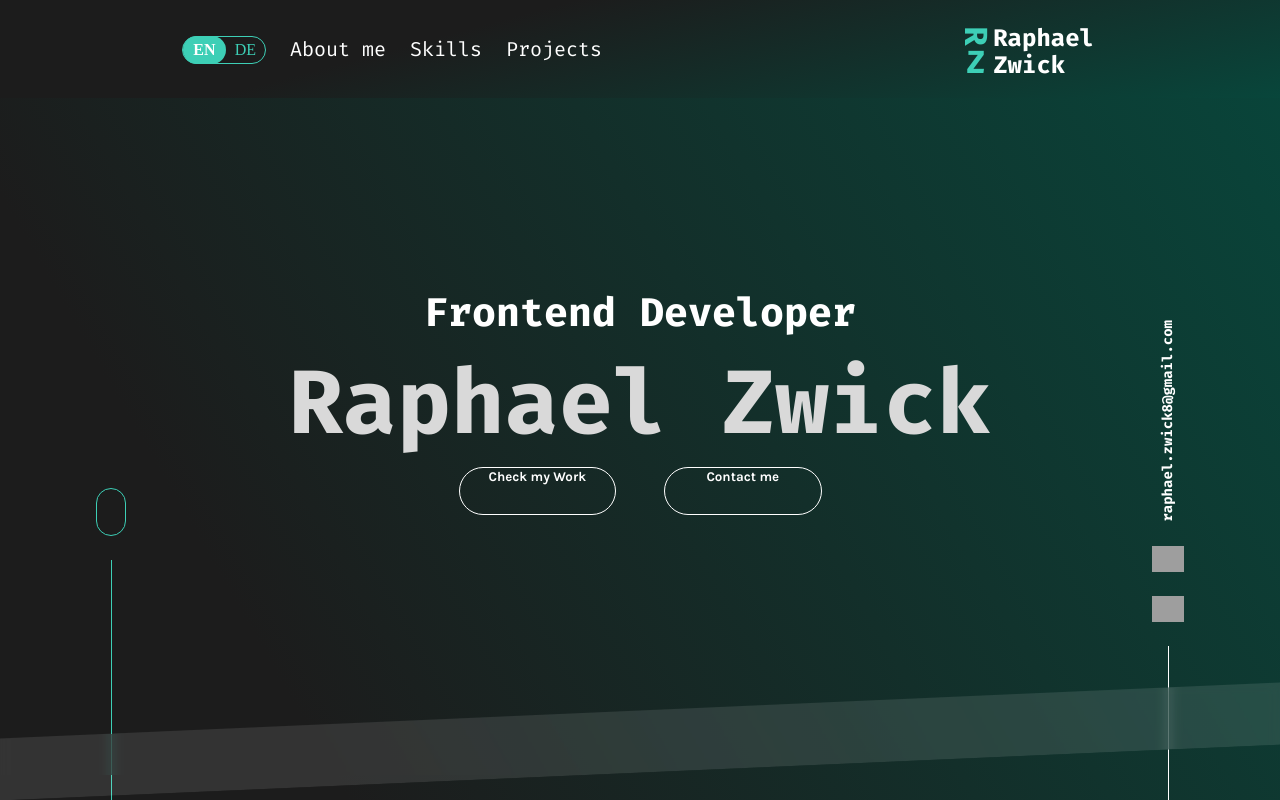
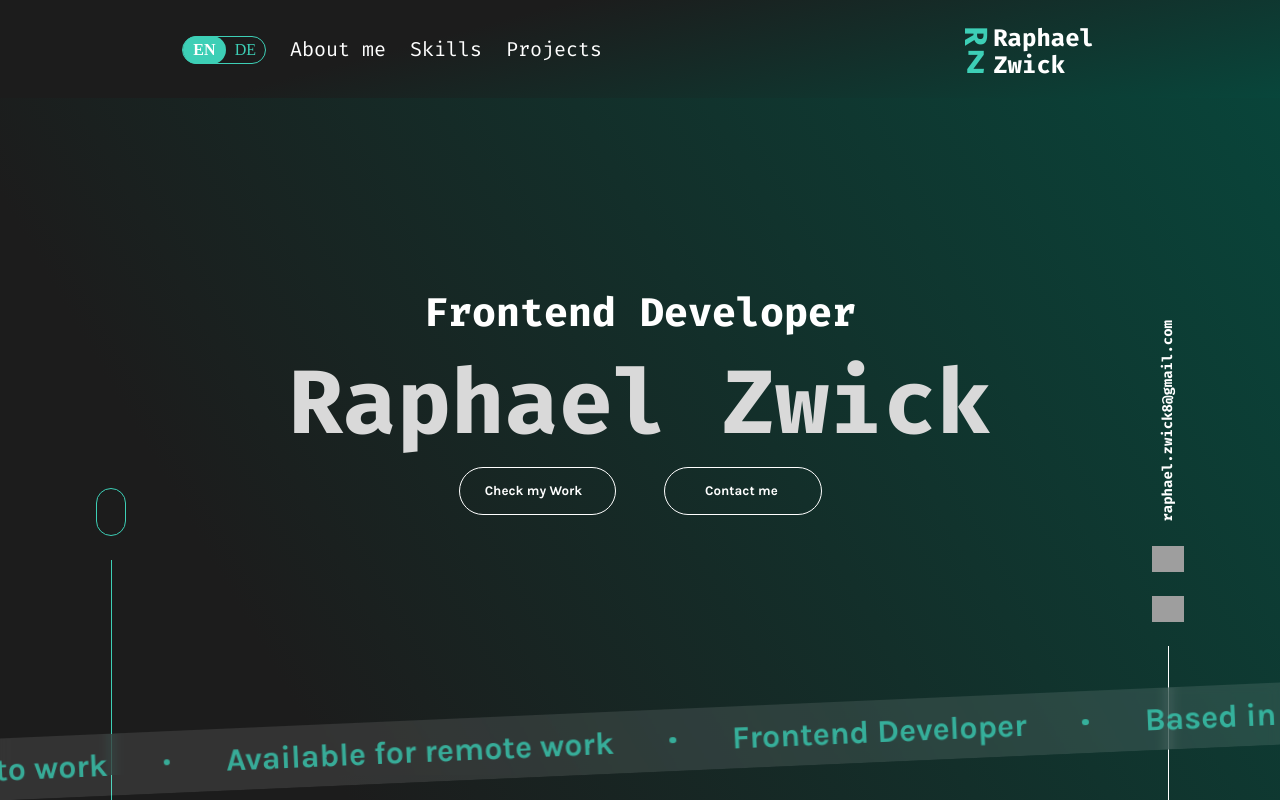
Before and after one commit to FederDonut/Portfolio, an Angular app: page / in a window 1280 px wide. Built offline with nearby package versions, Linux system fonts and the light colour scheme; grey boxes are pictures that could not be loaded.

Commit message:
add carousel animation at the landingpage

```diff
--- a/src/app/landingpage/landingpage.html
+++ b/src/app/landingpage/landingpage.html
@@ -9,8 +9,21 @@
         <h1>Raphael Zwick</h1>
         <div class="nav-btn">
 
-            <button><div class="btn-content">Check my Work</div></button>
-            <button><div class="btn-content">Contact me</div></button>
+            <button>
+              <div class="btn-content-wrapper-one">
+                <div class="btn-content"><p>Check my Work</p></div>
+                <div araia-hidden="true" class="btn-content"><p>Check my Work</p></div>
+              </div>
+            </button>
+
+            <button>
+              <div class="btn-content-wrapper-two">
+                <div class="btn-content"><p>Contact me</p></div>
+                <div aria-hidden="true" class="btn-content"><p>Contact me</p></div>
+              </div>
+
+            </button>
+
         </div>
    </div>
 
@@ -30,10 +43,34 @@
     </div>
   </section>
   <section class="carousel">
-    <div class="carousel-elements">
-      <div class="c-content"></div>
-      <div class="point"></div>
+    <div class="carousel-wrapper">
+
+
+      <div class="carousel-elements">
+        <div class="point"></div>
+        <div class="c-content"><p>Frontend Developer</p></div>
+        <div class="point"></div>
+        <div class="c-content"><p>Based in Ulm</p></div>
+        <div class="point"></div>
+        <div class="c-content"><p>Open to work</p></div>
+        <div class="point"></div>
+        <div class="c-content"><p>Available for remote work</p></div>
+        <div class="point"></div>
+      </div>
+
+      <div aria-hidden="true" class="carousel-elements">
+
+        <div class="c-content"><p>Frontend Developer</p></div>
+        <div class="point"></div>
+        <div class="c-content"><p>Based in Ulm</p></div>
+        <div class="point"></div>
+        <div class="c-content"><p>Open to work</p></div>
+        <div class="point"></div>
+        <div class="c-content"><p>Available for remote work</p></div>
+        <div class="point"></div>
+      </div>
     </div>
+
   </section>
 
 
--- a/src/app/landingpage/landingpage.scss
+++ b/src/app/landingpage/landingpage.scss
@@ -59,33 +59,64 @@ $Karla: 'Karla';
             background: transparent;
             border: 1px solid #ffffff;
             border-radius: 100px;
+            overflow-x: hidden;
             display: flex;
-            align-content: center;
-            transition: border-color 2s ease;
-            //overflow-x: auto;
-
-
+            justify-content: center;
+            align-items: center;
             &:hover{
                 cursor: pointer;
                 border-color: #3DCFB6;
             }
-            .btn-content{
-                flex-grow: 1;
+            .btn-content-wrapper-one{
                 height: 100%;
-                width: 100%;
-                color: #ffffff;
-                font-family: $Karla;
-                transition: color 2s ease, transform 2s ease;
+                width: min-content;
+                display: flex;
+                flex-direction: row;
+                align-items: center;
+                transform: translateX(95px);
+                transition: transform 0.3s ease;
+                gap: 100px;
 
+                .btn-content{
+                    color: #ffffff;
+                    font-family: $Karla;
+                    flex-shrink: 0;
+                    p{
+                        white-space: nowrap;
+                    }
+                }
+                &:hover .btn-content{
+                    color: #3DCFB6;
+                    animation: btn-spin 2s infinite linear;
+                }
             }
-            &:hover .btn-content{
-                color: #3DCFB6;
-                transform: translateX(-100%);
+            .btn-content-wrapper-two{
+                height: 100%;
+                width: min-content;
+                display: flex;
+                flex-direction: row;
+                align-items: center;
+                transform: translateX(70px);
+                transition: transform 0.3s ease;
+                gap: 70px;
+
+                .btn-content{
+                    color: #ffffff;
+                    font-family: $Karla;
+                    flex-shrink: 0;
+                    p{
+                        white-space: nowrap;
+                    }
+                }
+                &:hover .btn-content{
+                    color: #3DCFB6;
+                    animation: btn-spin 2s infinite linear;
+                }
             }
-            //@keyframes spin {
-            //    from {translate: 0;}
-            //    to {translate: -100%;}
-            //}
+        }
+        @keyframes btn-spin {
+            from {translate: 0;}
+            to {translate: -200%;}
         }
     }
 
@@ -172,13 +203,62 @@ $Karla: 'Karla';
         height: 62px;
         width: 1990px;
         rotate: -2.5deg;
-        //background-color: aliceblue;
         background-color: #FFFFFF1F;
         backdrop-filter: blur(5.3px);
         -webkit-backdrop-filter: blur(5.3px);
-        //background: blur 5.3;
         opacity: 0.8;
 
+        overflow-x: hidden;
+        .carousel-wrapper{
+            height: 100%;
+            width: max-content;
+            animation: spin 9s infinite linear;
+            display: flex;
+            flex-direction: row;
+            align-items: center;
+            gap: 56px;
+
+            .carousel-elements{
+                height: 38px;
+                display: flex;
+                flex-direction: row;
+                align-items: center;
+                gap: 56px;
+
+                .c-content{
+                    flex-shrink: 0;
+                    height: 100%;
+                    width: auto;
+                    color: #3DCFB6;
+                    font-size: 32px;
+                    font-weight: 400;
+                    font-family: $Karla;
+                    letter-spacing: 0%;
+                    display: flex;
+                    flex-direction: row;
+                    align-items: center;
+                    p{
+                        white-space: nowrap;
+                    }
+                }
+                .point{
+                    flex-shrink: 0;
+                    height: 6.4px;
+                    width: 6.4px;
+                    background-color: #3DCFB6;
+                    border-radius: 50%;
+                }
+
+            }
+        }
+        @keyframes spin {
+            from {translate: 0;}
+            to {translate: -50%;}
+        }
+
+    }
+    .carousel::-webkit-scrollbar{
+        display: none;
     }
 
 
```
